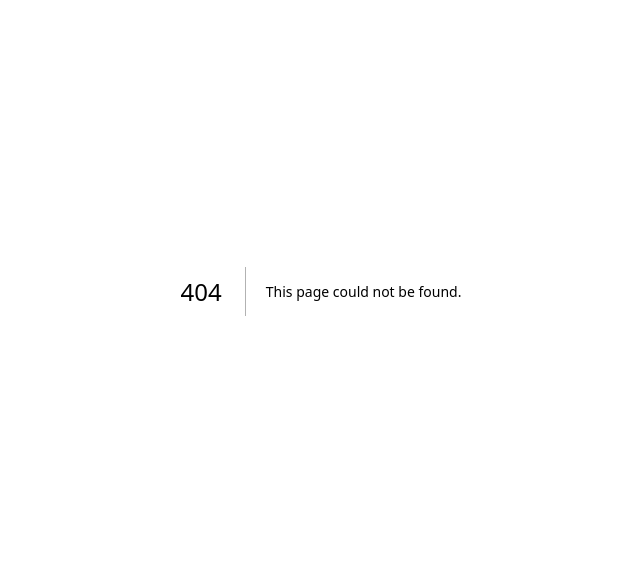
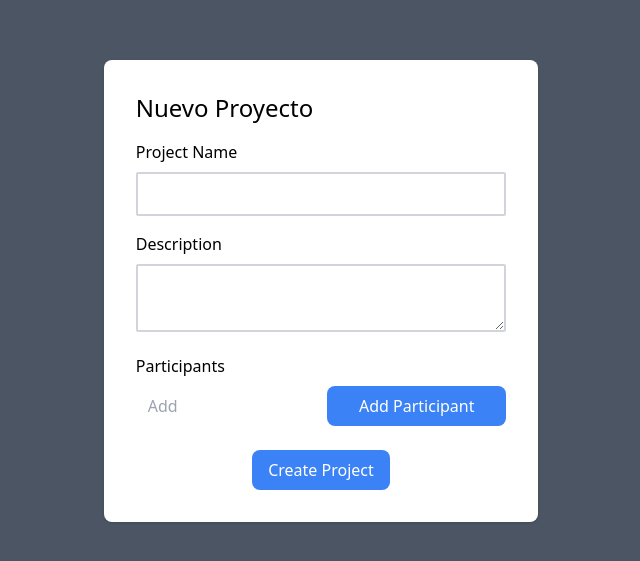
Before and after one commit to Trycatch-tv/team6-project4-frontend, a Next.js app: page /components/projects/projectForm in a window 1280 px wide. Before the commit this address had no page. Shown: the part 109-670 px from the top of the page, without its empty margins (319-959 px from the left). Built offline with nearby package versions, Linux system fonts and the light colour scheme.

Commit message:
form dashboard and detail

```diff
--- a/package.json
+++ b/package.json
@@ -9,6 +9,7 @@
     "lint": "next lint"
   },
   "dependencies": {
+    "@headlessui/react": "^1.7.14",
     "autoprefixer": "10.4.14",
     "eslint": "8.38.0",
     "eslint-config-next": "13.3.0",
--- a/src/pages/components/projects/dashboard.js
+++ b/src/pages/components/projects/dashboard.js
@@ -1,6 +1,10 @@
-import React from 'react'
+import React, { Fragment, useState } from 'react'
+import Modal from './modal/modal';
+
+
 
 function Dashboard() {
+    const [show, setShow] = useState(false)
     const data = [
         { title: 'Card 1', description: 'Description 1' },
         { title: 'Card 2', description: 'Description 2' },
@@ -10,7 +14,8 @@ function Dashboard() {
         { title: 'Card 6', description: 'Description 6' },
     ];
     return (
-        <div className='w-[90%] flex flex-col items-center mx-auto py-9'>
+        <Fragment>
+            <div onClick={()=>setShow(true)} className='w-[90%] flex flex-col items-center mx-auto py-9'>
                 <div className='w-full'>
                     <h2 className=" text-6xl font-bold text-blue-500 justify-start m-auto">NAME-APP</h2>
 
@@ -31,6 +36,8 @@ function Dashboard() {
                     </div>
                 </div>
             </div>
+            <Modal isVisible = {show} close = {()=>setShow(false)}></Modal>
+        </Fragment>
     )
 }
 
--- /dev/null
+++ b/src/pages/components/projects/modal/modal.js
@@ -0,0 +1,41 @@
+import React from 'react'
+
+function Modal({ isVisible, close }) {
+    if (!isVisible) return null
+
+    function handleClose(e) {
+        if (e.target.id === 'modal') close()
+    }
+
+
+    return (
+        <div id='modal' onClick={handleClose} className="fixed inset-0 bg-black bg-opacity-40 backdrop-blur-sm flex justify-center items-center" >
+            <div className='w-[600px] flex flex-col border-2 border-gray-400 p-2 rounded-md bg-gray-800'>
+                <div className='flex justify-between items-center mx-2 mb-1 text-white'>
+                    <h2>PROJECT NAME   *icon*</h2>
+                    <button onClick={() => close()} className=' place-self-end text-3xl font-bold '>
+                        X
+                    </button>
+                </div>
+
+                <div className="bg-white p-6 rounded-lg shadow-md">
+                    <div className="mb-2 text-lg text-semi-bold ">
+                        <span className="font-semibold">Project Name:</span> name
+                    </div>
+                    <div className="mb-2 text-lg text-semi-bold ">
+                        <span className="font-semibold">Description:</span> description
+                    </div>
+                    <div className="mb-2 text-lg text-semi-bold ">
+                        <span className="font-semibold">Participants:</span> [..participants..]
+                    </div>
+                    <div className="mb-2 text-lg text-semi-bold text-green-600">
+                        <span className="font-semibold  text-black">Status:</span> status
+                    </div>
+                    <button className='text-xl bg-blue-500 text-white px-4 py-2 rounded-lg mt-2 w-[30%]' >Edit</button>
+                </div>
+            </div>
+        </div>
+    )
+}
+
+export default Modal
--- /dev/null
+++ b/src/pages/components/projects/projectForm.js
@@ -0,0 +1,105 @@
+import { useState } from "react";
+
+
+
+function ProjectForm() {
+    const [projectName, setProjectName] = useState("");
+    const [description, setDescription] = useState("");
+    const [participants, setParticipants] = useState([]);
+    const [newParticipant, setNewParticipant] = useState("");
+
+    const handleAddParticipant = () => {
+        setParticipants([...participants, newParticipant]);
+        setNewParticipant("");
+    };
+
+    const handleDeleteParticipant = (participantIndex) => {
+        const updatedParticipants = participants.filter(
+            (_, index) => index !== participantIndex
+        );
+        setParticipants(updatedParticipants);
+    };
+
+    const handleSubmit = (event) => {
+        event.preventDefault();
+        // Do something with project data (e.g. send to server)
+    };
+
+    return (
+        <div className="flex justify-center items-center h-screen bg-gray-600">
+            <form onSubmit={handleSubmit} className="p-8 bg-white rounded-lg shadow mx-4">
+                <h2 className="text-2xl font-medium mb-4">Nuevo Proyecto</h2>
+                <div className="mb-4">
+                    <label htmlFor="projectName" className="block font-medium mb-2">
+                    Project Name
+                    </label>
+                    <input
+                        type="text"
+                        id="projectName"
+                        className="w-full border-gray-300 border-2 rounded-sm px-3 py-2"
+                        value={projectName}
+                        onChange={(event) => setProjectName(event.target.value)}
+                        required
+                    />
+                </div>
+                <div className="mb-4">
+                    <label htmlFor="description" className="block font-medium mb-2">
+                        Description
+                    </label>
+                    <textarea
+                        id="description"
+                        className="w-full border-gray-300 border-2 rounded-sm px-3 py-2"
+                        value={description}
+                        onChange={(event) => setDescription(event.target.value)}
+                        required
+                    />
+                </div>
+                <div className="mb-4">
+                    <label htmlFor="participants" className="block font-medium mb-2">
+                    Participants
+                    </label>
+                    <div className="flex items-center">
+                        <input
+                            type="email"
+                            id="participants"
+                            className="w-full border-gray-300 rounded-l-sm px-3 py-2"
+                            value={newParticipant}
+                            onChange={(event) => setNewParticipant(event.target.value)}
+                            placeholder="Add"
+                        />
+                        <button
+                            type="button"
+                            onClick={handleAddParticipant}
+                            className="bg-blue-500 text-white py-2 rounded-lg w-full">
+                            Add Participant
+                        </button>
+                    </div>
+                    {participants.length > 0 && (
+                        <ul className="mt-2">
+                            {participants.map((participant, index) => (
+                                <li
+                                    key={index}
+                                    className=" mb-1 flex items-center justify-between bg-gray-100 rounded-md p-2"
+                                >
+                                    <span>{participant}</span>
+                                    <button
+                                        type="button"
+                                        onClick={() => handleDeleteParticipant(index)}
+                                        className="text-gray-500 hover:text-gray-700"
+                                    >
+
+                                    </button>
+                                </li>
+                            ))}
+                        </ul>
+                    )}
+                </div>
+                <div className="flex items-center justify-center w-full">
+                    <button type="submit" className="bg-blue-500 text-white px-4 py-2 rounded-lg mt-2">Create Project</button>
+                </div>
+            </form>
+        </div>
+    );
+}
+
+export default ProjectForm;
```
Also changed, not shown: 1 other file (tests, documents, lock files or other folders). Lines whose indentation alone changed are shown as unchanged.
